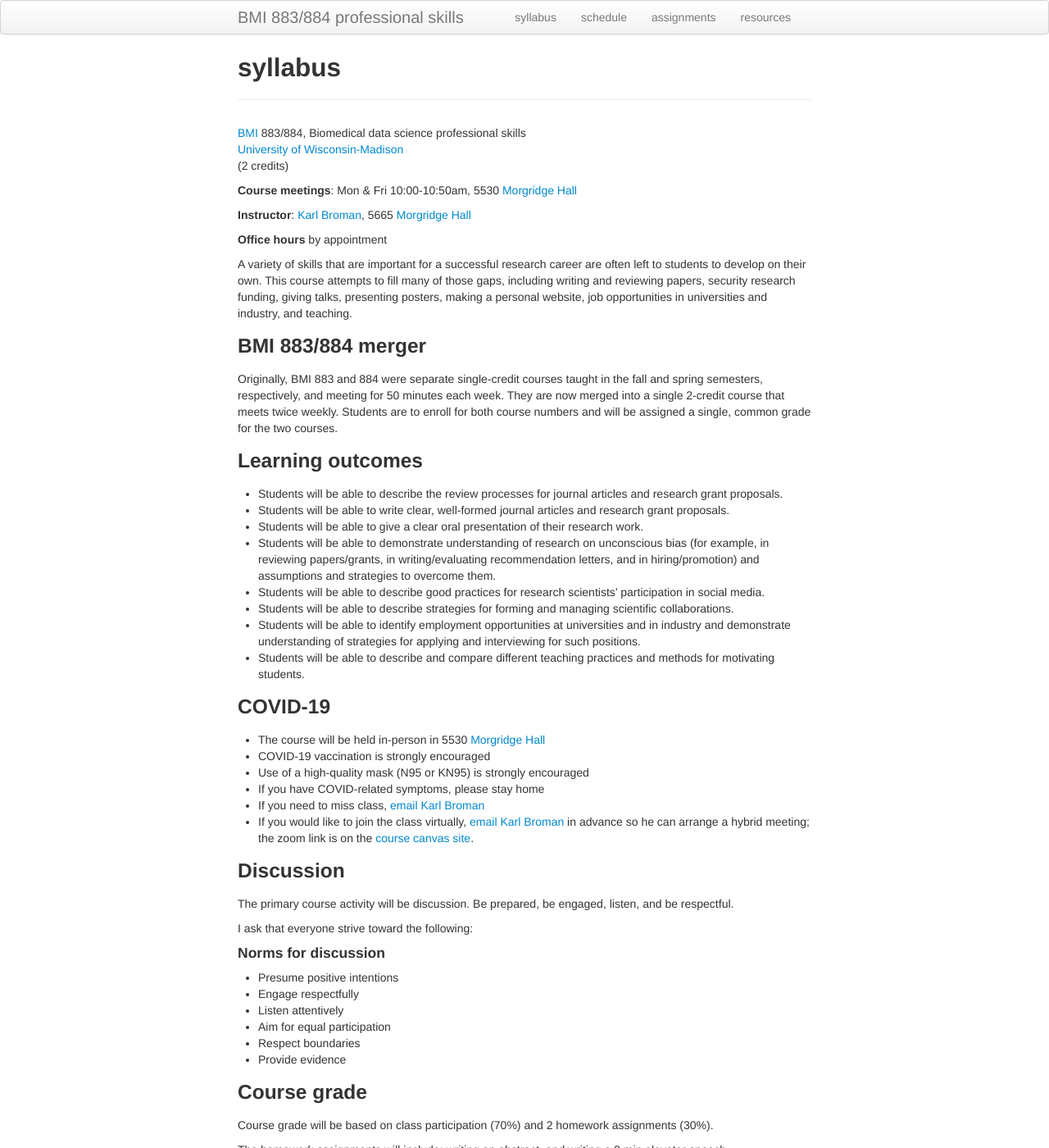
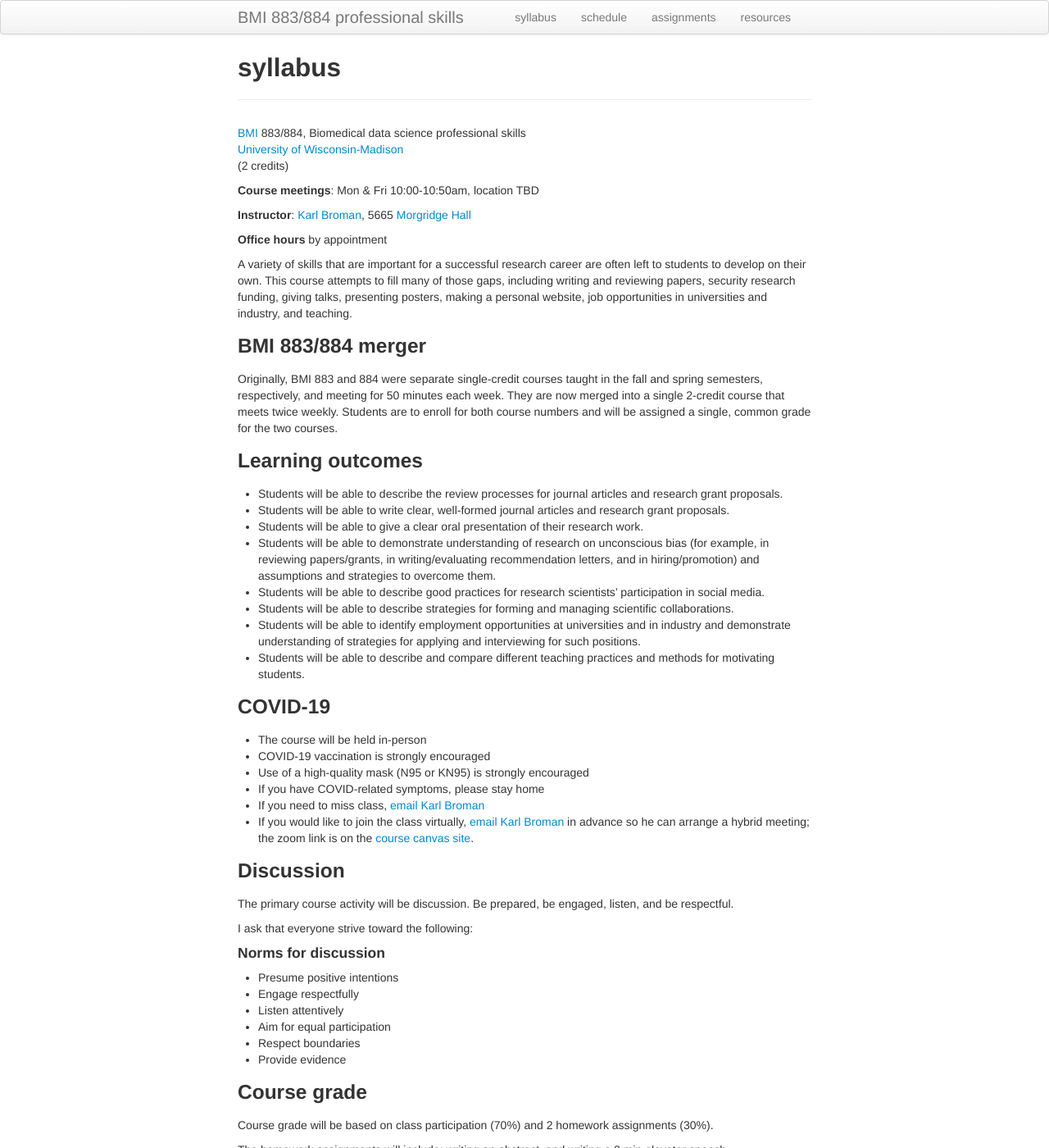
Before and after one commit to kbroman/BMI883, a Jekyll site: the page built from syllabus.md, in a window 1280 px wide and 1400 px high. Shown: the whole window at 82% size. Built offline with Jekyll 4.4.1, drawn with Linux system fonts in a browser that asks for light colours.

Commit message:
location -> TBD

```diff
--- a/syllabus.md
+++ b/syllabus.md
@@ -8,7 +8,8 @@ description: Syllabus for BMI 883/884, Biomedical data science professional skil
 [University of Wisconsin-Madison](https://wisc.edu) <br/>
 (2 credits)
 
-**Course meetings**: Mon & Fri 10:00-10:50am, 5530 [Morgridge Hall](https://map.wisc.edu/s/l44vvws8)
+**Course meetings**: Mon & Fri 10:00-10:50am, location TBD
+<!-- 5530 [Morgridge Hall](https://map.wisc.edu/s/l44vvws8) -->
 
 **Instructor**: [Karl Broman](https://kbroman.org),
 5665 [Morgridge Hall](https://map.wisc.edu/s/l44vvws8)
@@ -47,7 +48,7 @@ for the two courses.
 
 ### COVID-19
 
-- The course will be held in-person in 5530 [Morgridge Hall](https://map.wisc.edu/s/l44vvws8)
+- The course will be held in-person <!-- in 5530 [Morgridge Hall](https://map.wisc.edu/s/l44vvws8) -->
 - COVID-19 vaccination is strongly encouraged
 - Use of a high-quality mask (N95 or KN95) is strongly encouraged
 - If you have COVID-related symptoms, please stay home
```
Also changed, not shown: index.md (+2 -1 lines).
